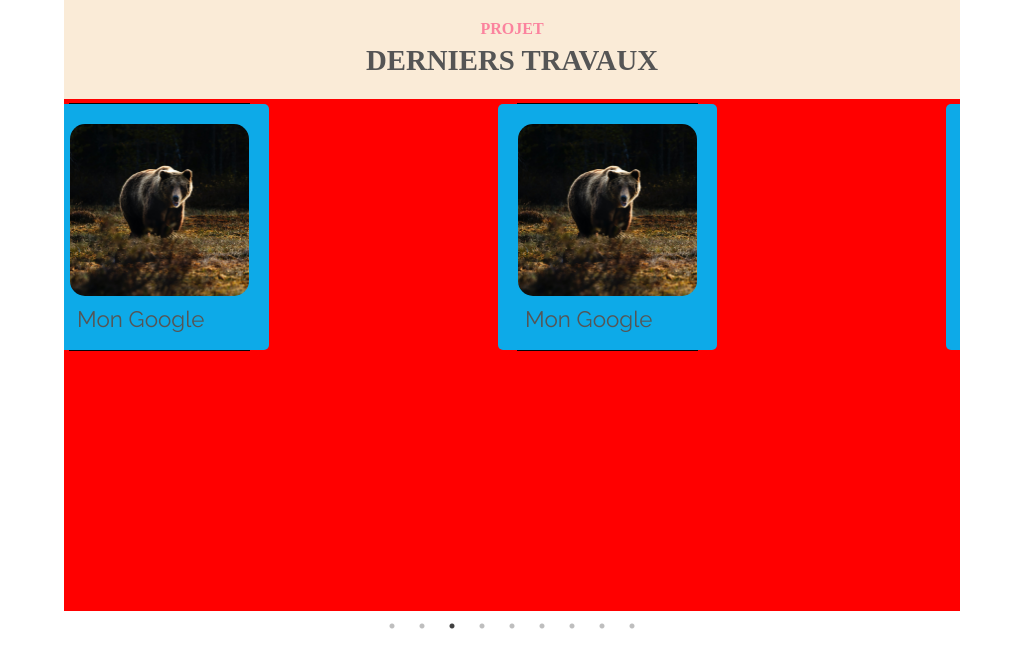
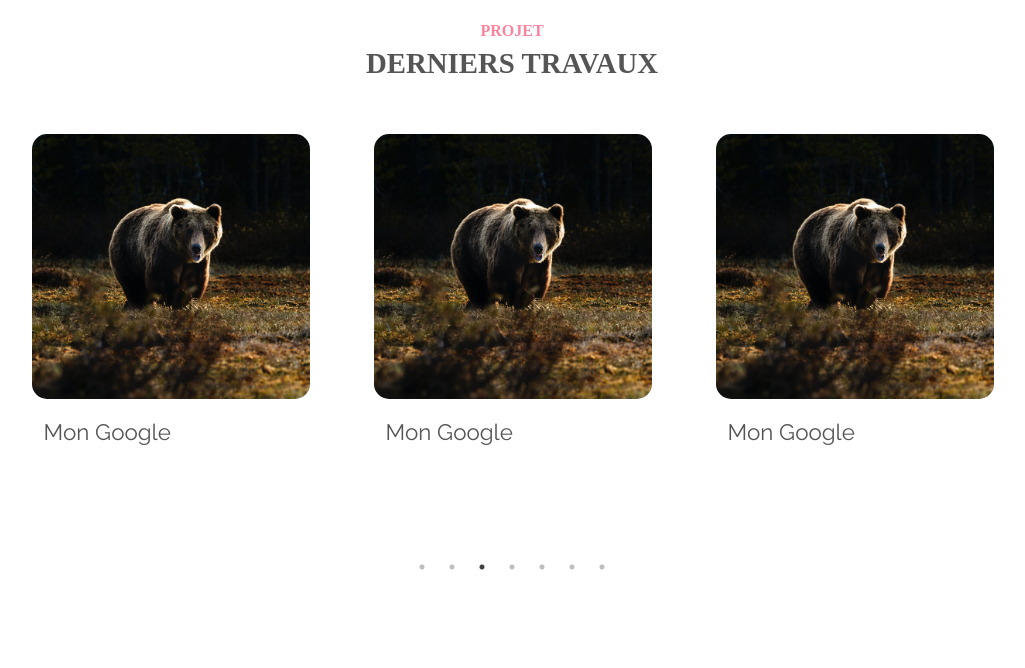
Before and after one commit to ExcaliburSims/portfolioNextJS, a Next.js app: page /Project in a window 1280 px wide. Shown: the top 668 px of the page, without its empty margins (128-1153 px from the left). Built offline with nearby package versions, Linux system fonts and the light colour scheme.

Commit message:
feat:clean

```diff
--- a/pages/Project.jsx
+++ b/pages/Project.jsx
@@ -9,7 +9,7 @@ function Project() {
   var settings = {
     dots: true,
     infinite: true,
-    slidesToShow: 2,
+    slidesToShow: 3,
     slidesToScroll: 1,
     autoplay: true,
     autoplaySpeed: 2000,
@@ -20,30 +20,16 @@ function Project() {
       <div className={styles.title}>
         <h2 data-entete="Projet">Derniers Travaux</h2>
       </div>
-      {/* <div className={styles.content}>
-      <div>*/}
       <Slider {...settings} className={styles.content}>
         <CardProject />
         <CardProject />
         <CardProject />
         <CardProject />
         <CardProject />
-        <div>
-          <h3>3</h3>
-        </div>
-        <div>
-          <h3>4</h3>
-        </div>
-        <div>
-          <h3>5</h3>
-        </div>
-        <div>
-          <h3>6</h3>
-        </div>
+        <CardProject />
+        <CardProject />
       </Slider>
     </div>
-    /* </div>
-    </div> */
   );
 }
 
--- a/styles/CardProject.module.scss
+++ b/styles/CardProject.module.scss
@@ -6,27 +6,22 @@ $ombreInterieurDark: inset 3px 3px 3px #040407, inset -3px -3px 3px #222327;
   display: flex;
   flex-direction: column;
   align-items: center;
-  width: 40%;
-  height: 60%;
-  margin: 1.1%;
-	background-color: aqua;
-  //box-shadow: $ombreExterieurDark;
-  border: #040407 1px solid;
-
+  margin: 5%;
+  margin-top: 0;
   &:hover .icon .iconpic {
     color: $couleur1;
   }
 
   .cardContent {
-    padding: 20px;
+    padding: 5%;
     border-radius: 5px;
     cursor: pointer;
-    width: 100%;
-    height: 100%;
-		background-color: #0daae8;
+    width: 90%;
+    height: 80%;
+    margin: 15px;
 
     &:hover .cardImage {
-      transform: translateY(-25px);
+      transform: translateY(-10px);
       background-color: #040407;
     }
     &:hover .cardBloc a {
@@ -36,7 +31,7 @@ $ombreInterieurDark: inset 3px 3px 3px #040407, inset -3px -3px 3px #222327;
 
     .cardImage {
       width: 100%;
-			height: 80%;
+			height: 70%;
       border-radius: 15px;
       transition: all 0.3s ease;
     }
@@ -50,7 +45,7 @@ $ombreInterieurDark: inset 3px 3px 3px #040407, inset -3px -3px 3px #222327;
         color: $couleur1;
         transition: all 0.3s ease;
         position: relative;
-        bottom: 25px;
+        bottom: 1px;
         transform: translateY(-5px);
         opacity: 0;
 				padding-left: 4%;
@@ -58,7 +53,7 @@ $ombreInterieurDark: inset 3px 3px 3px #040407, inset -3px -3px 3px #222327;
     }
     p {
 			@include paragraphe;
-      margin: 10px 0 0;
+      margin: 20px 0 0;
       text-transform: capitalize;
 			color: $textNoir-700;
 			font-weight:400;
--- a/styles/Project.module.scss
+++ b/styles/Project.module.scss
@@ -3,11 +3,10 @@
 .container {
 	height: 80vh;
   color: $textNoir-700;
-  max-width: 70%;
+  max-width: 80%;
   margin: 0 auto;
 	.title{
 		@include section_title;
-		background-color: antiquewhite;
 		margin-bottom: 0;
 		h2{
 			color: $textNoir-700;
@@ -16,8 +15,7 @@
 	.content {
     display: flex;
     justify-content: center;
-		background-color: red;
 		width: 100%;
-		height: 80%;
+		height: 70%;
   }
 }
```
